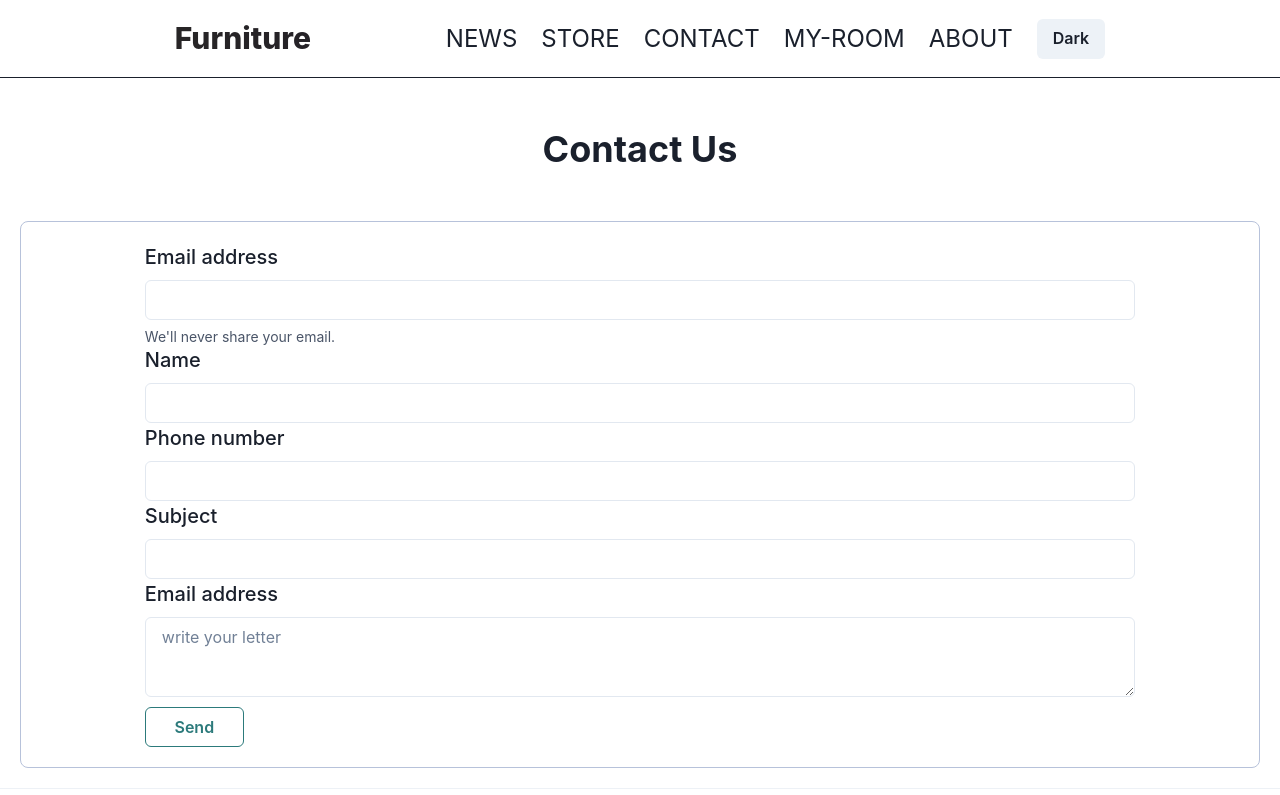
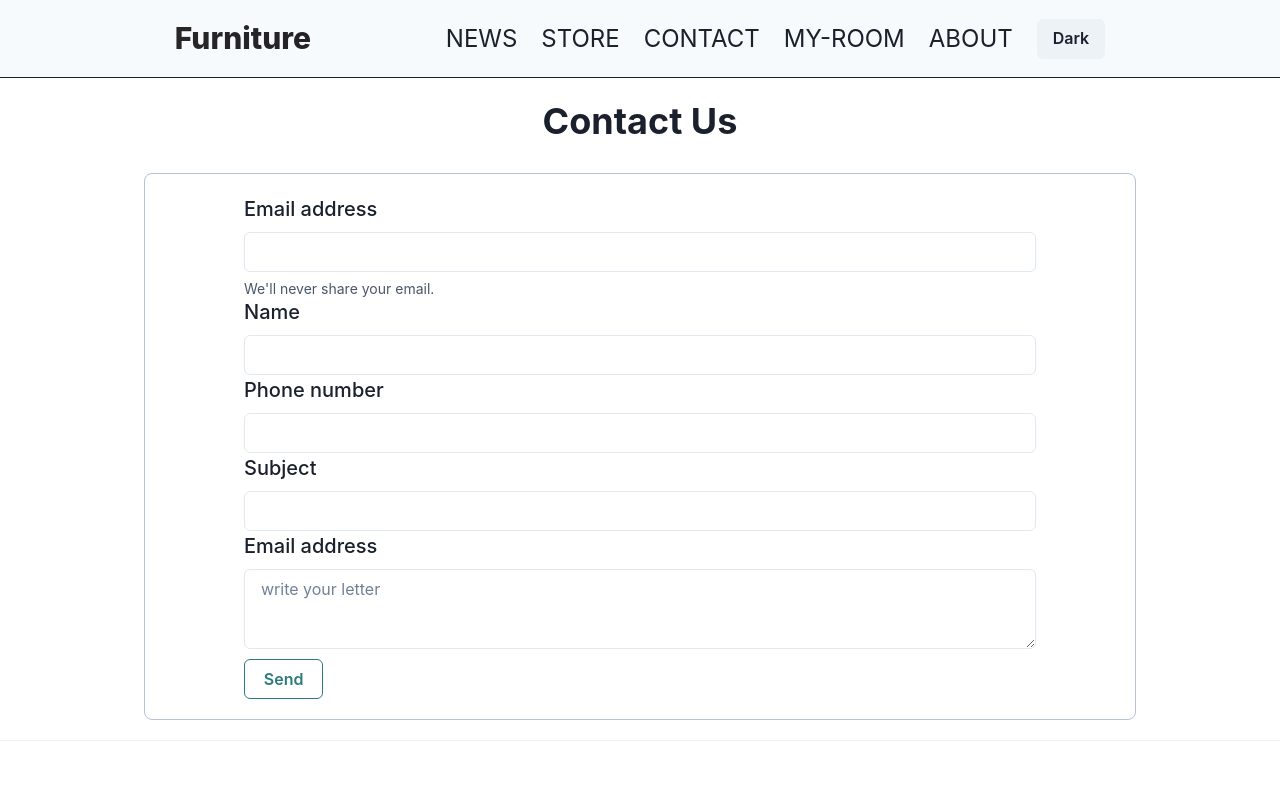
Before and after one commit to orifjon5000/Furniture, a React (Create React App) app: page /contact in a window 1280 px wide. Shown: the top 795 px of the page. Built offline with nearby package versions, Linux system fonts and the light colour scheme.

Commit message:
fix: modify publishing errors

```diff
--- a/src/components/navbar/index.tsx
+++ b/src/components/navbar/index.tsx
@@ -12,6 +12,7 @@ import {
 	Icon,
 	Text,
 	useColorMode,
+	useColorModeValue,
 	useDisclosure,
 } from '@chakra-ui/react';
 import { useState } from 'react';
@@ -43,9 +44,11 @@ const Navbar = () => {
 			w={'full'}
 			px={10}
 			borderBottom={'1px'}
-			// pos={'fixed'}
+			pos={'fixed'}
 			top={0}
 			left={0}
+			marginBottom={'20px'}
+			bg={useColorModeValue('gray.50', 'gray.900')}
 		>
 			<Flex
 				fontSize={{ base: 'md', md: '2xl' }}
@@ -94,18 +97,18 @@ const Navbar = () => {
 				<DrawerContent>
 					<DrawerCloseButton />
 					<DrawerHeader>
-						<NavLink to={'/'} onClick={handleClose}>Furniture</NavLink>
+						<NavLink to={'/'} onClick={handleClose}>
+							Furniture
+						</NavLink>
 					</DrawerHeader>
 					<DrawerBody>
 						<Box
 							display={'flex'}
 							flexDirection={'column'}
 							alignItems={'center'}
-							// display={{ base: isActive ? 'flex' : 'none', md: 'none' }}
 							py={4}
 							gap={1}
 							justifyContent={'center'}
-							// gridTemplateColumns={'auto auto auto'}
 						>
 							{navbar.map((s: any, idx: any) => (
 								<NavLink key={idx} to={s}>
--- a/src/page-components/about/index.tsx
+++ b/src/page-components/about/index.tsx
@@ -34,13 +34,12 @@ const data = [
 
 const About = () => {
 	return (
-		<Stack>
+		<Stack marginTop={{base:'100px'}}>
 			<SectionTitle
 				style={{
 					display: 'flex',
 					justifyContent: 'center',
-					marginTop: '50px',
-					marginBottom: '50px',
+					marginBottom: '30px',
 				}}
 				subtitle=' '
 				title='About'
@@ -53,9 +52,7 @@ const About = () => {
 				alignItems={{ base: 'center', sm: 'center' }}
 			>
 				<Stack
-					// width={'500px'}
 					height={'400px'}
-					// margin={{ base: 'auto', sm: 'auto' }}
 					justify={'center'}
 					width={{ base: '300px', md: '500px' }}
 				>
--- a/src/page-components/contact/index.jsx
+++ b/src/page-components/contact/index.jsx
@@ -4,21 +4,19 @@ import { SectionTitle } from 'src/components';
 
 const Contact = () => {
   return (
-		<Box paddingX={{ sm: '25px', md: '20px' }}>
+		<Box paddingX={{ sm: '25px', md: '20px' }} marginTop='100px' display={'flex'} flexDirection={'column'} alignItems={'center'}>
 			<SectionTitle
 				style={{
 					display: 'flex',
 					justifyContent: 'center',
-					marginTop: '50px',
-					marginBottom: '50px',
+					marginBottom: '30px',
 				}}
 				subtitle=' '
 				title='Contact Us'
 			/>
-			<Stack spacing={6}>
+			<Stack spacing={6} justifyContent={'center'}  width={'80%'} >
 				<Box
 					paddingY={'20px'}
-					width={{ sm: '100%', md: '100%' }}
 					display={'flex'}
 					alignItems={'center'}
 					border={'1px'}
--- a/src/page-components/main/events.tsx
+++ b/src/page-components/main/events.tsx
@@ -21,7 +21,7 @@ export function Events() {
 	return (
 		<Box
 			display={'flex'}
-			width={{ base: '400px', md: '1000px' }}
+			width={{ base: '373px', md: '1000px' }}
 			height={{ base: '400px', md: '600px' }}
 			marginX={'auto'}
 			mt={'20px'}
--- a/src/page-components/main/movie.tsx
+++ b/src/page-components/main/movie.tsx
@@ -1,10 +1,18 @@
 import { Box } from '@chakra-ui/react';
-import React from 'react'
+import React from 'react';
 
 const Movie = () => {
-  return (
-		<Box  display={'dlex'} justifyContent={'center'} mt={'20px'} className='ads_restaurant_frame'>
+	return (
+		<Box
+			display={'flex'}
+			justifyContent={'center'}
+			mt={'20px'}
+			className='ads_restaurant_frame'
+			marginX={'auto'}
+			width={{ base: '373px' }}
+		>
 			<video
+			style={{display:'flex',justifyContent:'center'}}
 				className={'ads_video'}
 				autoPlay={true}
 				loop
@@ -20,6 +28,6 @@ const Movie = () => {
 			</video>
 		</Box>
 	);
-}
+};
 
-export default Movie
+export default Movie;
--- a/src/page-components/news/index.jsx
+++ b/src/page-components/news/index.jsx
@@ -18,13 +18,13 @@ import { SectionTitle } from 'src/components';
 import { news } from 'src/config/constants';
 const News = () => {
 	return (
-		<Stack margin={'auto'}>
+		<Stack margin={'auto'} marginTop={{base:'50px'}}>
 			<SectionTitle
 				style={{
 					display: 'flex',
 					justifyContent: 'center',
 					marginTop: '50px',
-					marginBottom: '50px',
+
 				}}
 				subtitle=' '
 				title='Articles'
--- a/src/page-components/store/index.jsx
+++ b/src/page-components/store/index.jsx
@@ -44,7 +44,7 @@ const Store = () => {
 		});
 	};
 	return (
-		<Stack>
+		<Stack marginTop={{base:'50px',md:'100px'}}>
 			<Box
 				className='store-filter'
 				flexDirection={{ base: 'column', md: 'row' }}
--- a/src/page-components/storeRoom/index.tsx
+++ b/src/page-components/storeRoom/index.tsx
@@ -50,7 +50,7 @@ const StoreRoom = () => {
 	};
 
 	return (
-		<Box padding={'30px'}>
+		<Box padding={'30px'} marginTop={{ base: '40px' }}>
 			<SectionTitle
 				style={{
 					display: 'flex',
@@ -73,7 +73,7 @@ const StoreRoom = () => {
 					borderWidth='1px'
 					borderRadius='lg'
 				>
-					{selfData.map((v,id) => (
+					{selfData.map((v, id) => (
 						<AccordionItem key={id}>
 							<h2>
 								<AccordionButton>
@@ -88,7 +88,7 @@ const StoreRoom = () => {
 									<AccordionIcon />
 								</AccordionButton>
 							</h2>
-							{v.type.map((c,idx) => {
+							{v.type.map((c, idx) => {
 								const obj1: DataType = {
 									_id: v._id,
 									name: c.tip,
@@ -160,7 +160,7 @@ const StoreRoom = () => {
 							<Tbody>
 								<Tr>
 									<Td fontSize={{ base: 'md', md: 'xl' }}>
-										{data.map((c,idx) => (
+										{data.map((c, idx) => (
 											<text key={idx}>{c.name} </text>
 										))}
 									</Td>
```
